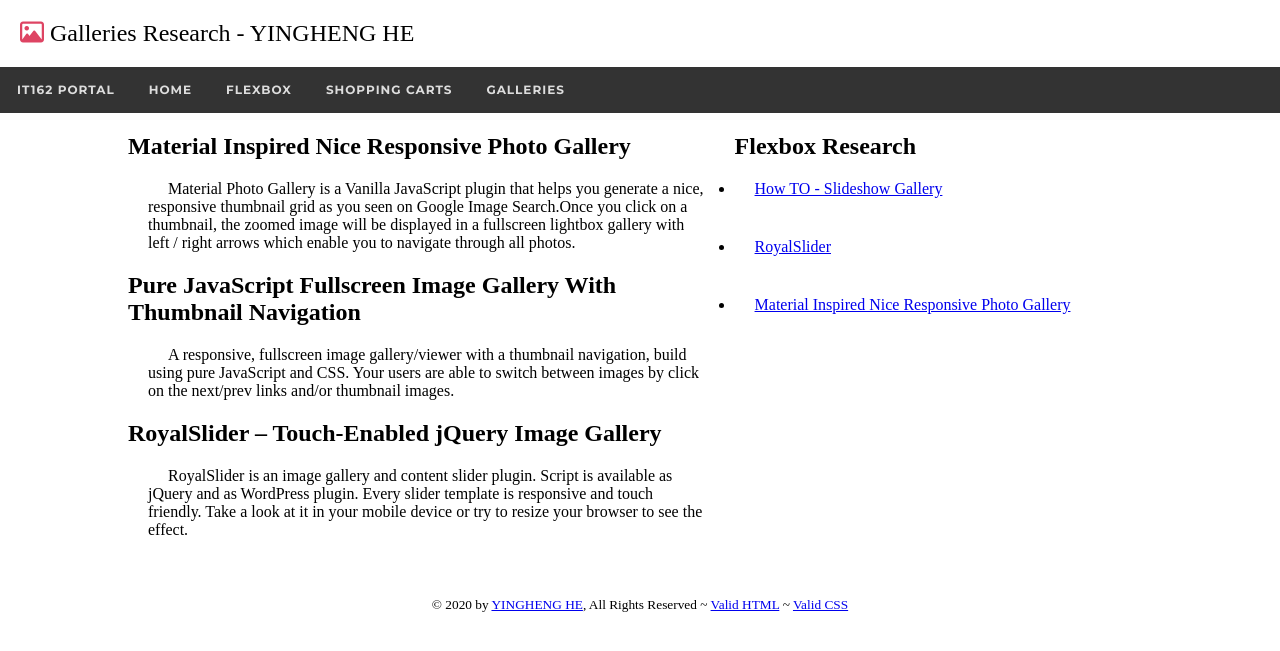
After one commit to SEA-Hank/It162, a PHP site: page /big/galleries.php in a window 1280 px wide. The commit adds this page. Shown: the top 651 px of the page. Run offline with PHP 8.4, Linux system fonts and the light colour scheme; some libraries are stand-ins or nearby versions.

Commit message:
galleries research

```diff
--- a/big/common/big-config.php
+++ b/big/common/big-config.php
@@ -21,4 +21,9 @@ switch ($path) {
         $logo = "fa-shopping-cart";
         $logoColor = "#389393";
         break;
+    case "galleries.php":
+        $title = "Galleries Research";
+        $logo = "fa-picture-o";
+        $logoColor = "#de4463";
+        break;
 }
--- a/big/common/header.php
+++ b/big/common/header.php
@@ -25,6 +25,7 @@
                     <li></i><a href='/big/index.php'>Home</a></li>
                     <li></i><a href='/big/flexResearch.php'>Flexbox</a></li>
                     <li></i><a href='/big/shoppingCarts.php'>Shopping Carts</a></li>
+                    <li></i><a href='/big/galleries.php'>Galleries</a></li>
                 </ul>
             </div>
         </nav>
--- /dev/null
+++ b/big/galleries.php
@@ -0,0 +1,31 @@
+<?php include 'common/header.php'; ?>
+
+<!-- START LEFT COL -->
+<section class="main-content">
+    <div class="main-left">
+        <div id="galleries">
+            <h1>Material Inspired Nice Responsive Photo Gallery</h1>
+            <p>Material Photo Gallery is a Vanilla JavaScript plugin that helps you generate a nice, responsive thumbnail grid as you seen on Google Image Search.Once you click on a thumbnail, the zoomed image will be displayed in a fullscreen lightbox gallery with left / right arrows which enable you to navigate through all photos.
+            </p>
+            <h1>Pure JavaScript Fullscreen Image Gallery With Thumbnail Navigation</h1>
+            <p>A responsive, fullscreen image gallery/viewer with a thumbnail navigation, build using pure JavaScript and CSS. Your users are able to switch between images by click on the next/prev links and/or thumbnail images.
+            </p>
+            <h1>RoyalSlider – Touch-Enabled jQuery Image Gallery</h1>
+            <p>RoyalSlider is an image gallery and content slider plugin. Script is available as jQuery and as WordPress plugin. Every slider template is responsive and touch friendly. Take a look at it in your mobile device or try to resize your browser to see the effect.
+            </p>
+        </div>
+    </div>
+    <div class="main-right">
+        <h1>Flexbox Research</h1>
+        <ul>
+            <li><a href="https://www.w3schools.com/howto/howto_js_slideshow_gallery.asp" target="_blank">How TO - Slideshow Gallery</a></li>
+            <li><a href="https://preview.codecanyon.net/item/royalslider-touchenabled-jquery-image-gallery/full_screen_preview/461126?_ga=2.85698714.264991561.1603766643-2078321139.1603766595" target="_blank">RoyalSlider</a></li>
+            <li><a href="https://www.cssscript.com/material-inspired-nice-responsive-photo-gallery/" target="_blank">Material Inspired Nice Responsive Photo Gallery</a></li>
+
+        </ul>
+    </div>
+</section>
+
+
+
+<?php include 'common/footer.php'; ?>
--- a/css/big.css
+++ b/css/big.css
@@ -1,3 +1,8 @@
+body {
+  margin: 0px;
+  padding: 0px;
+}
+
 #section-title *,
 .main-content * {
   margin: 0px;
@@ -90,7 +95,8 @@ footer {
 .main-content .main-left #clientQuestionnaire form fieldset:focus {
   border-color: #4CAF50;
 }
-.main-content .main-left #flex p {
+.main-content .main-left #flex p,
+.main-content .main-left #galleries p {
   width: 600px;
   padding: 20px;
   text-indent: 20px;
@@ -129,7 +135,8 @@ footer {
   .main-content .main-left #clientQuestionnaire form {
     width: auto;
   }
-  .main-content .main-left #flex p {
+  .main-content .main-left #flex p,
+.main-content .main-left #galleries p {
     width: auto;
   }
   .main-content .main-left #shoppingCarWrapper {
--- a/css/big.scss
+++ b/css/big.scss
@@ -1,3 +1,8 @@
+body {
+    margin: 0px;
+    padding: 0px;
+}
+
 #section-title,
 .main-content {
     * {
@@ -108,7 +113,8 @@ footer {
             }
         }
 
-        #flex {
+        #flex,
+        #galleries {
             p {
                 width: 600px;
                 padding: 20px;
@@ -163,7 +169,8 @@ footer {
                 }
             }
 
-            #flex {
+            #flex,
+            #galleries {
                 p {
                     width: auto;
                 }
```
Also changed, not shown: 1 other file.
